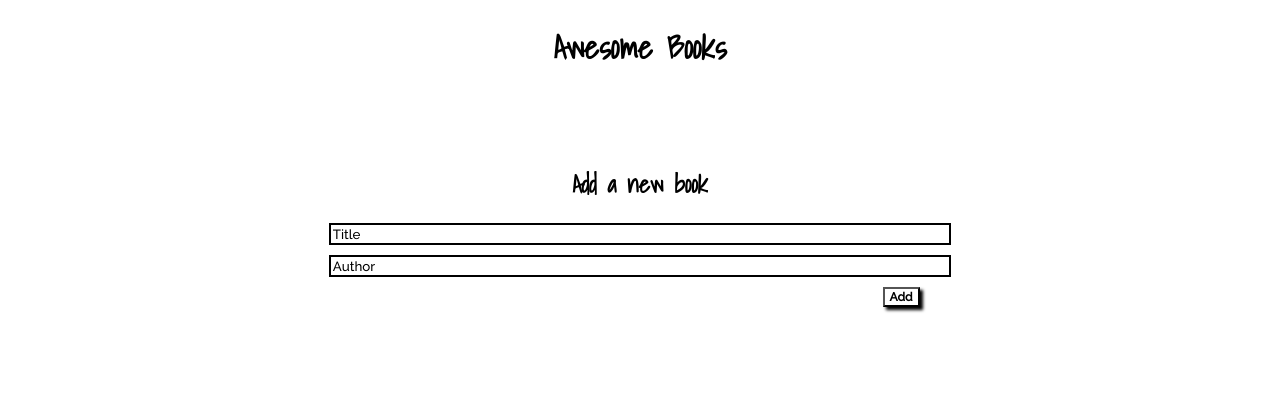
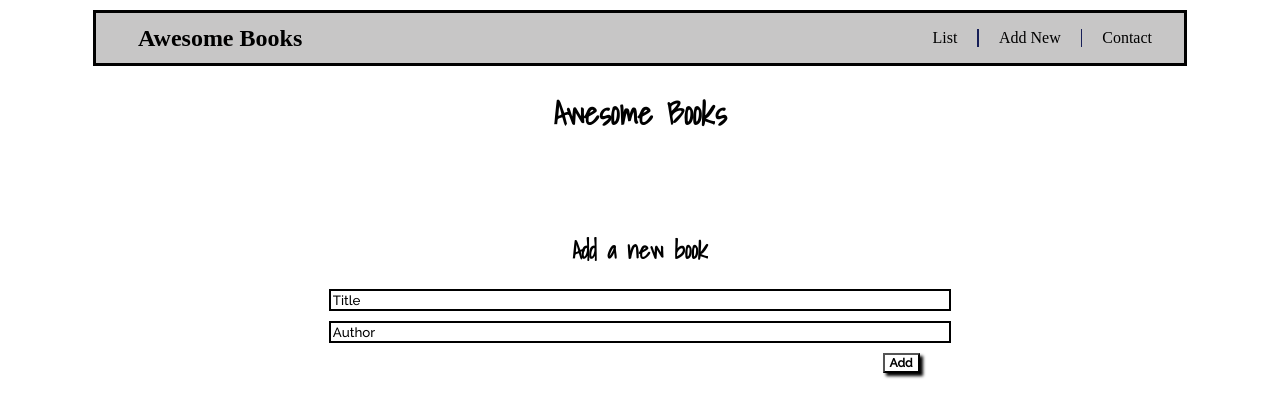
Before and after one commit to Mhamad-Raad/Awesome-Books, a website with bundled scripts: page index.html in a window 1280 px wide. Built offline with nearby package versions, Linux system fonts and the light colour scheme.

Commit message:
Add navbar

```diff
--- /dev/null
+++ b/CSS/navbar.css
@@ -0,0 +1,48 @@
+nav {
+  display: flex;
+  justify-content: space-between;
+  align-items: center;
+  padding: 0 2rem;
+  background-color: rgb(199, 198, 198);
+  color: black;
+  border: 3px solid black;
+  margin-top: 10px;
+  width: 80%;
+  height: 50px;
+}
+
+ul {
+  display: flex;
+  list-style: none;
+  gap: 20px;
+  margin-top: 0;
+  margin-bottom: 0;
+}
+
+a {
+  text-decoration: none;
+  color: black;
+}
+
+a:visited {
+  color: rgb(80, 96, 214);
+}
+
+.logo {
+  font-size: 1.5rem;
+  font-weight: bold;
+  margin-left: 10px;
+  margin-top: 0;
+  margin-bottom: 0;
+}
+
+.logo > p {
+  margin-top: 0;
+  margin-bottom: 0;
+}
+
+.v-line {
+  height: 100%;
+  width: 1.5px;
+  background-color: rgb(23, 31, 88);
+}
--- a/index.html
+++ b/index.html
@@ -8,6 +8,7 @@
     <link rel="stylesheet" href="./CSS/index.css">
     <link rel="stylesheet" href="./CSS/books.css">
     <link rel="stylesheet" href="./CSS/form.css">
+    <link rel="stylesheet" href="./CSS/navbar.css">
     <!-- add google fonts -->
     <link rel="preconnect" href="https://fonts.googleapis.com">
     <link rel="preconnect" href="https://fonts.gstatic.com" crossorigin>
@@ -17,6 +18,17 @@
     <link href="https://fonts.googleapis.com/css2?family=Shadows+Into+Light&display=swap" rel="stylesheet">
   </head>
   <body>
+    <nav>
+      <div class="logo"><p>Awesome Books</p></div>
+
+      <ul class="navlist">
+        <li><a href="index.html">List</a></li>
+        <li><div class="v-line"></div></li>
+        <li><a href="books.html">Add New</a></li>
+        <li><div class="v-line"></div></li>
+        <li><a href="form.html">Contact</a></li>
+      </ul>
+    </nav>
     <header>
       <h1>Awesome Books</h1>
     </header>
```
Also changed, not shown: CSS/footer.css (added).
